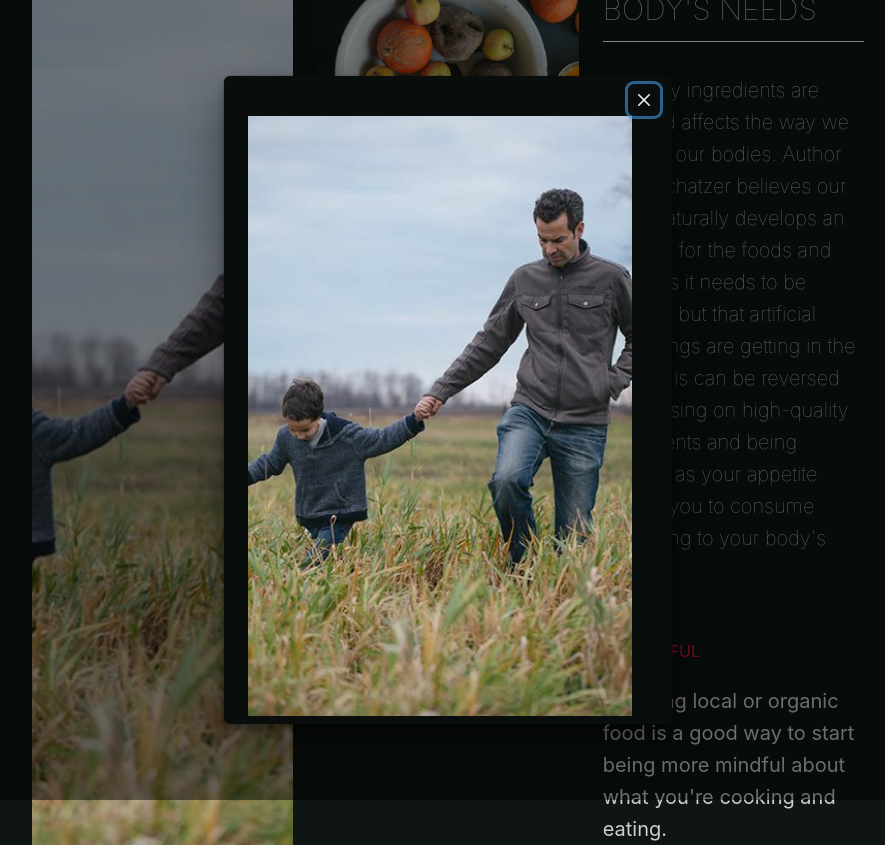
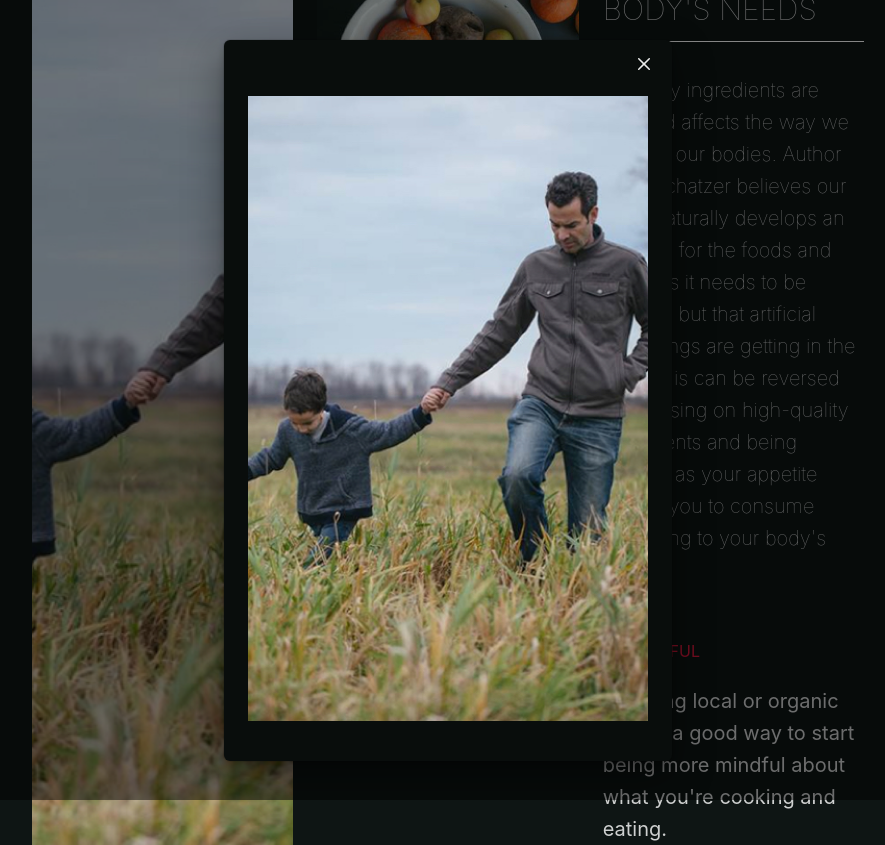
Before and after one commit to maxcarolinoIII/orchard-test, a React (Create React App) app: page / in a window 1280 px wide. Both pictures are taken after a click on the picture 354 px from the left and 400 px from the top of the page. Shown: the whole page, without its empty margins (192-1077 px from the left). Built offline with nearby package versions, Linux system fonts and the light colour scheme.

Commit message:
fix: modal spacing

```diff
--- a/src/sections/BodyNeeds.js
+++ b/src/sections/BodyNeeds.js
@@ -7,6 +7,7 @@ import {
   ModalBody,
   ModalCloseButton,
   ModalContent,
+  ModalFooter,
   ModalHeader,
   ModalOverlay,
   Text,
@@ -123,14 +124,20 @@ function BodyNeeds() {
           </Text>
         </Box>
       </Flex>
-      <Modal onClose={onClose} isOpen={isOpen} isCentered>
+      <Modal autoFocus={false} onClose={onClose} isOpen={isOpen} isCentered>
         <ModalOverlay />
         <ModalContent>
           <ModalCloseButton />
-          <ModalHeader />
+          <ModalHeader mb={4} />
           <ModalBody>
-            <Image src={modalImage} />
+            <Image
+              w={"100%"}
+              mx={"auto"}
+              objectFit={"contain"}
+              src={modalImage}
+            />
           </ModalBody>
+          <ModalFooter />
         </ModalContent>
       </Modal>
     </>
```
